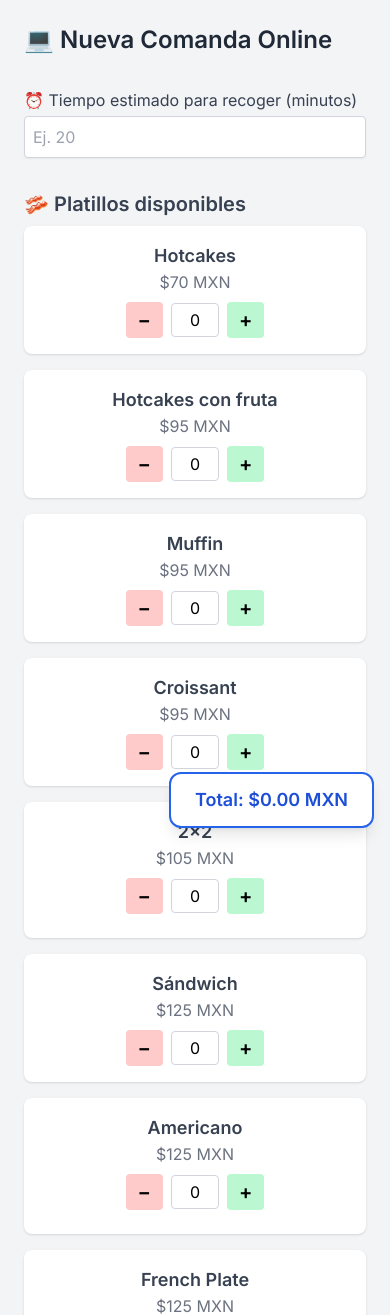
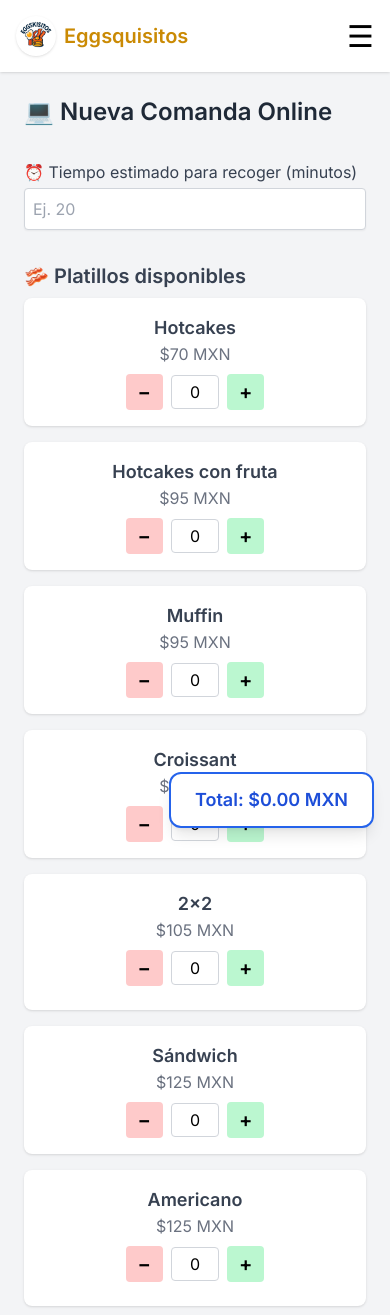
Before and after one commit to PaulCz25/eggsquisitos_pedidos---remaster, a Flask app: page /online in a window 390 px wide. Shown: the top 1315 px of the page. Run offline with Flask 3, Linux system fonts and the light colour scheme; some libraries are stand-ins or nearby versions.

Commit message:
Guardando cambios antes del pull

```diff
--- a/templates/base.html
+++ b/templates/base.html
@@ -1,4 +1,3 @@
-<!-- templates/base.html -->
 <!DOCTYPE html>
 <html lang="es">
 <head>
@@ -11,8 +10,27 @@
     body { font-family: 'Inter', sans-serif; }
   </style>
 </head>
-<body class="bg-gray-100 min-h-screen flex">
-  <!-- Sidebar -->
+<body class="bg-gray-100 min-h-screen flex flex-col md:flex-row">
+
+  <!-- Navbar para móviles -->
+  <header class="md:hidden bg-white shadow p-4 flex justify-between items-center">
+    <div class="flex items-center gap-2">
+      <img src="{{ url_for('static', filename='img/logo.png') }}" alt="Logo" class="h-10 w-10 rounded-full shadow" />
+      <h1 class="text-xl font-bold text-yellow-600">Eggsquisitos</h1>
+    </div>
+    <button id="menu-btn" class="text-3xl focus:outline-none">☰</button>
+  </header>
+
+  <!-- Menú móvil oculto -->
+  <nav id="mobile-menu" class="md:hidden bg-white shadow-lg hidden flex-col p-4 space-y-2 z-10">
+    <a href="/" class="block p-2 rounded-lg hover:bg-yellow-50 text-yellow-800 font-semibold bg-yellow-100">📦 Por entregar</a>
+    <a href="/pedidos" class="block p-2 rounded-lg hover:bg-gray-100">📝 Pedidos</a>
+    <a href="/historial" class="block p-2 rounded-lg hover:bg-gray-100">📚 Historial</a>
+    <a href="/online" class="block p-2 rounded-lg hover:bg-gray-100">💻 Online</a>
+    <a href="#" class="block p-2 rounded-lg hover:bg-gray-100">🏪 Almacén</a>
+  </nav>
+
+  <!-- Sidebar para pantallas grandes -->
   <aside class="w-64 bg-white shadow-md hidden md:flex flex-col">
     <div class="p-6 border-b flex items-center gap-3">
       <img src="{{ url_for('static', filename='img/logo.png') }}" alt="Logo" class="h-12 w-12 rounded-full shadow" />
@@ -38,9 +56,19 @@
     <div class="p-4 border-t text-sm text-gray-500">Administrador</div>
   </aside>
 
-  <!-- Main Content -->
+  <!-- Contenido principal -->
   <main class="flex-1 p-6 overflow-auto">
     {% block content %}{% endblock %}
   </main>
+
+  <!-- Script para el menú móvil -->
+  <script>
+    const menuBtn = document.getElementById('menu-btn');
+    const mobileMenu = document.getElementById('mobile-menu');
+
+    menuBtn.addEventListener('click', () => {
+      mobileMenu.classList.toggle('hidden');
+    });
+  </script>
 </body>
 </html>
```
